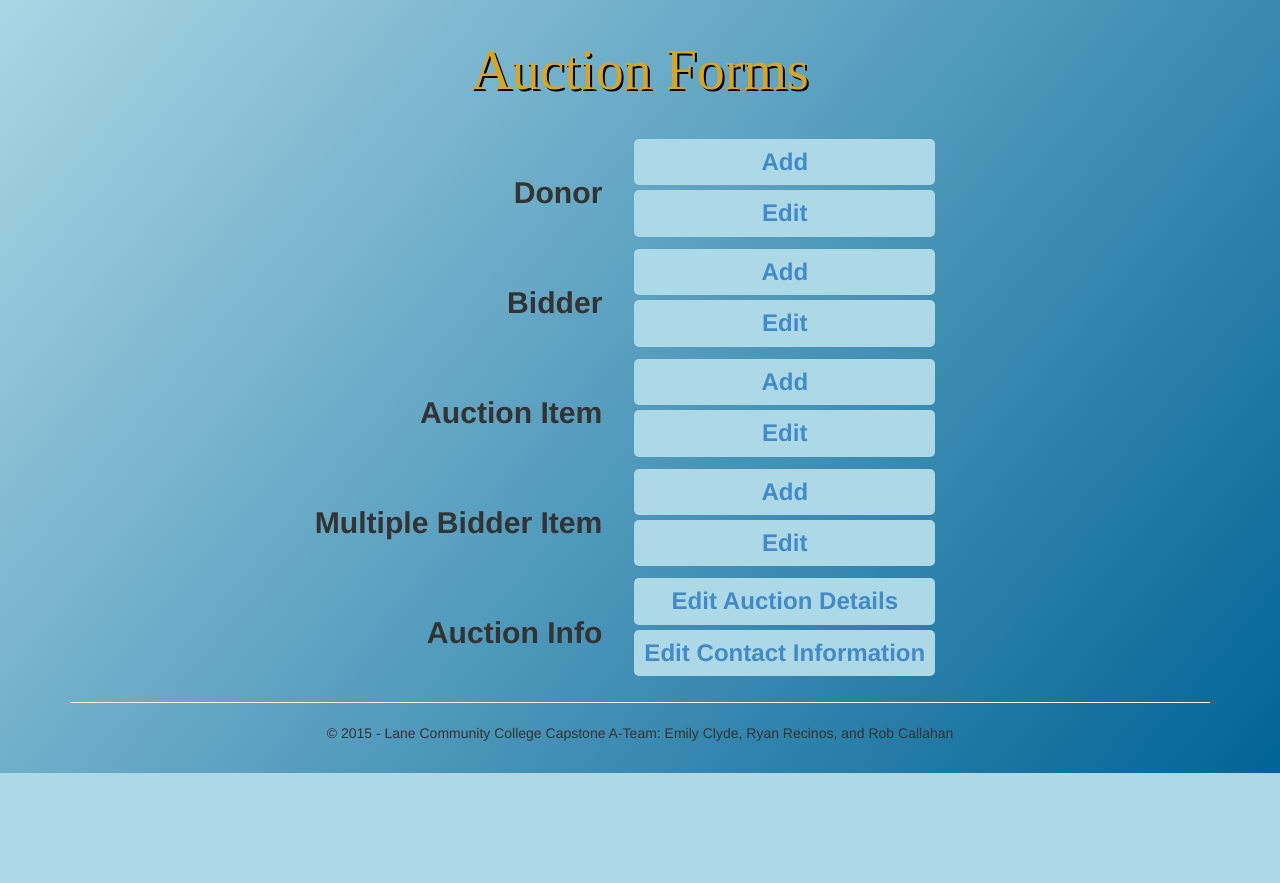
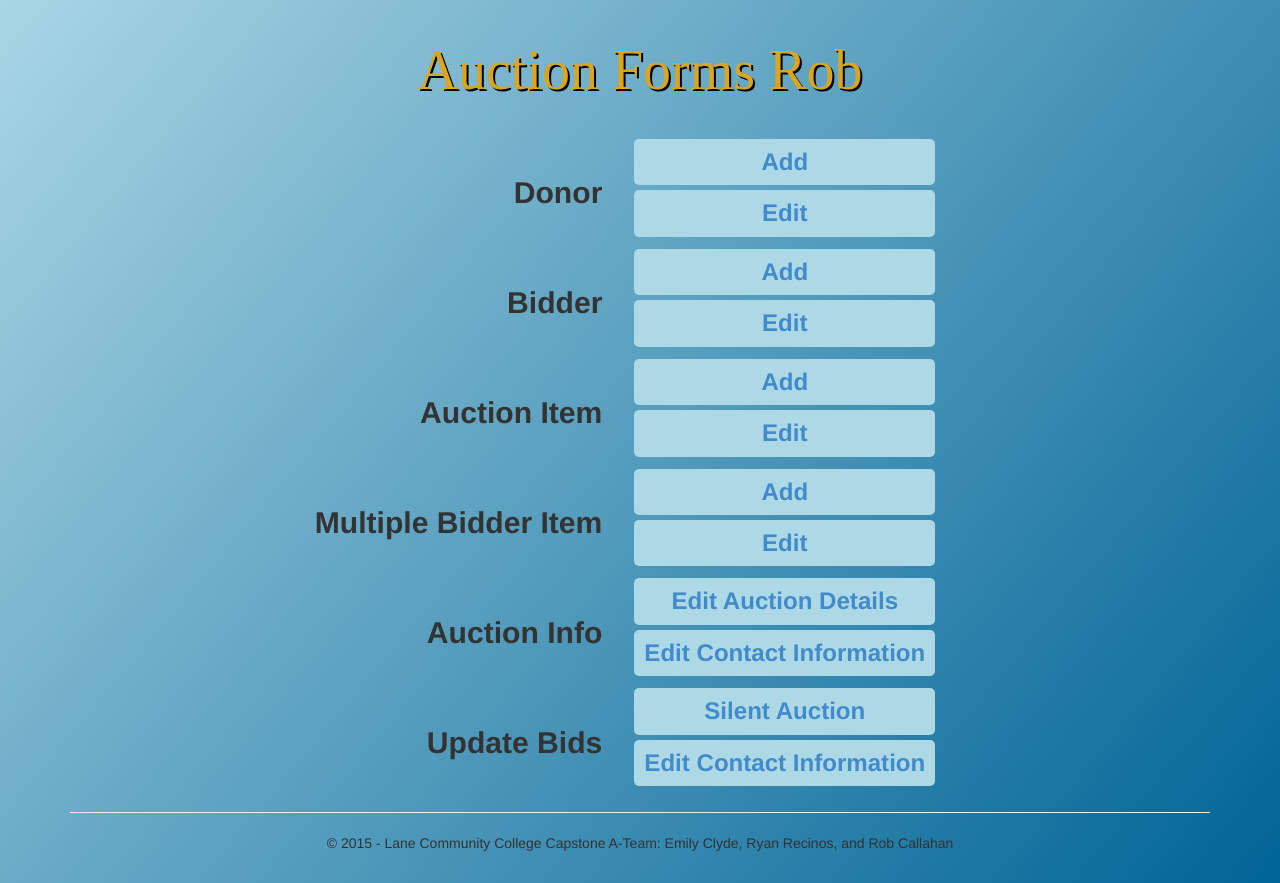
Before and after one commit to emilyclyde/Auction, an ASP.NET MVC app: page /Forms in a window 1280 px wide. Shown: the part 51-934 px from the top of the page. Before the commit the page ends 824 px from the top, so only its background shows below. Run offline with ASP.NET Core 8 and stand-ins for ASP.NET MVC 5, Linux system fonts and the light colour scheme; the project's own start-up code is not run, and a stand-in starts its controllers and pages; some libraries are stand-ins or nearby versions.

Commit message:
Added silent Bid form

```diff
--- a/Auction/Views/Forms/Index.cshtml
+++ b/Auction/Views/Forms/Index.cshtml
@@ -7,7 +7,7 @@
     <table id="IndexTable">
         <tr>
             <td colspan="2">
-                <h1 class="CrudTitle">Auction Forms</h1>
+                <h1 class="CrudTitle">Auction Forms Rob</h1>
                 <br/>
             </td>
         </tr>
@@ -56,7 +56,15 @@
                 <h3 id="ListButton"><a href="@Url.Action("Edit", "Contact", new { id = 1 })"><b>Edit Contact Information </b></a></h3>
             </td>
         </tr>
-
+        <tr>
+            <td>
+                <h2 class="formItem"> Update Bids </h2>
+            </td>
+            <td>
+                <h3 id="ListButton"><a href="@Url.Action("AddWinningBidsSilent", "Forms")"><b>Silent Auction </b></a></h3>
+                <h3 id="ListButton"><a href="@Url.Action("Edit", "Contact", new { id = 1 })"><b>Edit Contact Information </b></a></h3>
+            </td>
+        </tr>
     </table>
 
 
```
